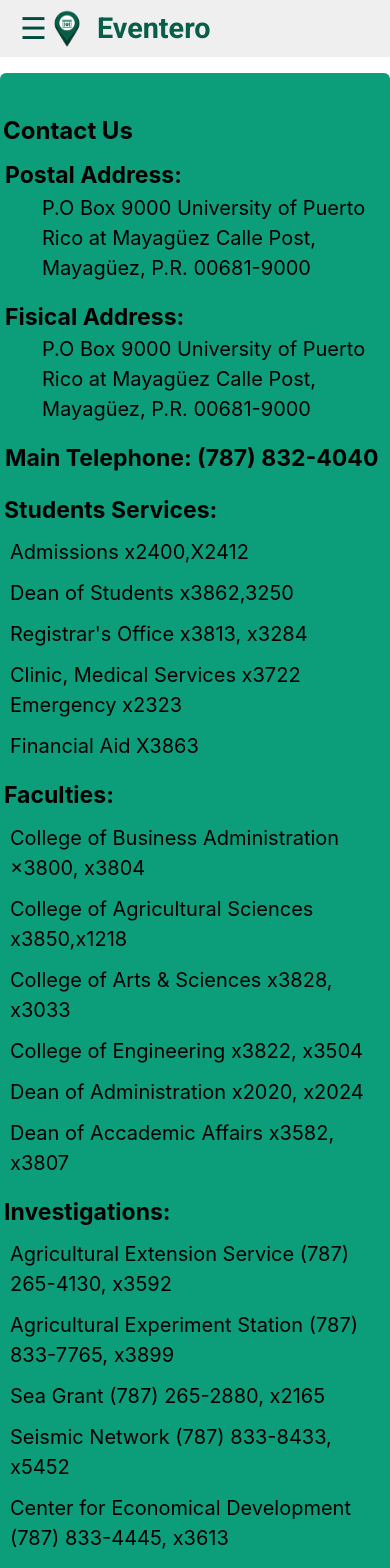
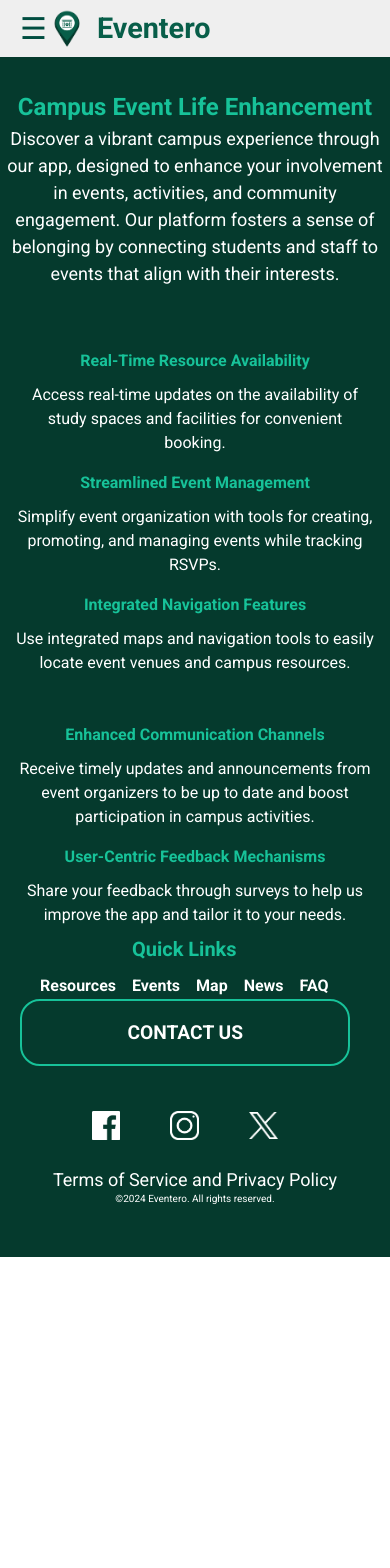
Before and after one commit to uprm-inso4101-2024-2025-s1/semester-project-campus-resource-and-event-management, a Svelte app: page / in a window 390 px wide. Shown: the top 1568 px of the page. After the commit the page ends 1257 px from the top, so only its background shows below. Built offline with nearby package versions, Linux system fonts and the light colour scheme.

Commit message:
re-designed the footer component to match the websites figma design

```diff
--- a/src/components/Footer.svelte
+++ b/src/components/Footer.svelte
@@ -3,41 +3,173 @@
     let facebookLogo = "/images/white-facebook-logo.png";
     let igLogo = "/images/white-insta-logo.png";
     let xLogo = "/images/X_Logo.png";
+    let whiteLogo = "/images/eventero-white-logo.png";
+    import { onMount } from "svelte";
+    let showContacts = false;
+	let dialog;
+	$: if (dialog && showContacts) {
+        dialog.showModal();
+        dialog.scrollTo(0, 0);
+    }
+
 </script>
 
 
 <style>
+	dialog {
+		width: 100%;
+        height: auto;
+        max-width: 65rem;
+        height: 20rem;
+        border-radius: 20px;
+        border: none;
+        padding: 1.3rem;
+        background-color: white;
+        top: 30%;
+        left: 4rem;
+        bottom: 11rem;
+        z-index: 10;
+        overflow: auto;
+        flex-direction: column;
+        animation: zoom-in 0.3s ease-out;
+        position: absolute;
+        box-shadow: 0 4px 8px rgba(0, 0, 0, 0.5);
+	}
+
+    dialog button{
+        background-color: #17C299;
+        color: white;
+        outline: none;
+    }
+    dialog button:hover {
+        background: #138e79;
+    }
+    .dialog-content {
+        height:100%;
+        width:90%;
+        position:fixed;
+    }
+	dialog::backdrop {
+		background: transparent;
+	}
+	dialog > div {
+		padding: 1em;
+        flex-direction: column;
+        justify-content: flex-start;
+	}
+    dialog::-webkit-scrollbar {
+        width: 2em;
+        border-radius: 20px;
+    }
+
+    dialog::-webkit-scrollbar-track {
+        background: transparent;
+        border-radius: 100vw;
+        margin-block: .5em;
+    }
+
+    dialog::-webkit-scrollbar-thumb {
+        background: #17C299;
+        border-radius: 20px;
+        border: .5em solid white;
+    }
+    dialog::-webkit-scrollbar-thumb:hover {
+        background: #138e79;
+
+    }
+    @keyframes zoom-in {
+		from {
+			transform: scale(0.8);
+			opacity: 0;
+		}
+		to {
+			transform: scale(1);
+			opacity: 1;
+		}
+	}
+
+	@keyframes zoom-out {
+		from {
+			transform: scale(1);
+			opacity: 1;
+		}
+		to {
+			transform: scale(0.8);
+			opacity: 0;
+		}
+	}
+	@keyframes fade {
+		from {
+			opacity: 0;
+		}
+		to {
+			opacity: 1;
+		}
+	}
+	button {
+		display: block;
+		background-color: #17C299;
+        color: white;
+        outline: none;
+	}
+
     footer {
+        position: relative;
+        font-family: 'Roboto', sans-serif;
         width: 100%;
-        height: max-content;
-        background-color: #0C9D7A;
-        margin-top: 1rem;
-        padding: 2.5rem 0;
-        border-radius: 6px;
-        box-shadow: 0px 2px 15px 2px white;
+        background-color: #053A2D;
+        padding: 10rem 0 7rem 0;
+        color: white;
+        min-height: 400px;
+    }
+    .footer-container {
+        display: flex;
+        justify-content: space-between;
+        align-items: flex-start;
+        padding: 2rem 0;
     }
     .footer-logo {
         width: 10rem;
         height: auto;
     }
-    p,h2,h3,h4 {
-        color: #000000;
+    p,h3,h4 {
+        color: #17C299;
+    }
+    .contact-button button {
+        position: absolute;
+        top: 4rem;
+        right: 4rem;
+        padding: 20px 50px;
+        font-size: 1.2rem;
+        border: 2px solid #17C299;
+        background-color: transparent;
+        color: white;
+        border-radius: 20px;
+        font-weight: bold;
+        cursor: pointer;
+        display: flex;
+        flex-direction: column;
+        align-items: flex-start;
+        flex: 1;
+        outline: none;
+    }
+
+    .contact-button button:hover {
+        background-color: #17C299;
+        color: black;
     }
     .footer-contactUs {
         display: flex;
         width: 100%;
         justify-content: space-around;
+
     }
     .footer-contactUs-categorias {
-        /* border-radius: 1rem 1rem 1rem 1rem;
-        border-color: black;
-        border-style: solid; */
-        /* box-sizing: border-box; */
         width: 20%;
         height: fit-content;
     }
     a {
-        color: blue;
+        color: #17C299;
         text-decoration: none;
     }
     a:hover {
@@ -60,112 +192,248 @@
         font-size: 20px;
         margin: 0 0 16px 0px;
     }
-    /* .footer-address-h3 {
-        margin: 40px 0px 9px 20px;
-    } */
     .footer-socialMedia {
         width: 100%;
         text-align: center;
     }
-    .footer-socialMedia h4 {
-        margin: 0 0 20px 0;
-        font-size: 20px;
+    .footer-socialMedia {
+        position: absolute;
+        bottom: 4rem;
+        right: 5rem;
+        display: flex;
+        justify-content: flex-end;
+        gap: 50px;
+        align-items: center;
     }
-    .footer-socialMedia-logos {
-        display: flex;
-        justify-content: center;
-        align-items: center;
-        width: 100%;
-        gap: 50px;
-    }
-    .footer-logo {
-        width: 4rem;
+    .footer-socialMedia img {
+        width: 1.8rem;
         height: auto;
     }
 
-    .footer-termsLegal {
-        display: flex;
-        width: 100%;
-        justify-content: center;
-        margin: 20px 0 0 0;
-        text-align: center;
-        align-items: center;
+    .media-logos {
+        width: 3rem;
+        height: auto;
+        max-width: 100%;
     }
 
-    .footer-termsLegal a p {
-        font-size: 25px;
+    .footer-logo {
+        position: absolute;
+        bottom: -0.5rem;
+        left: 5rem;
+        width: 10%;
+        height: auto;
     }
-    .footer-quickLinks {
-        display: flex;
-        width: 100%;
-        justify-content: space-around;
-    }
-    .footer-quickLinks div h3 {
-        margin: 10px 0px 10px -18px;
-    }
-    .footer-addres {
+    .footer-termsLegal {
+        justify-content: center;
+        text-align: center;
+        position: absolute;
+        bottom: 3rem;
         width: 100%;
     }
+    .footer-termsLegal a p {
+        font-size: 18px;
+        color: white;
+    }
+    .footer-rights {
+        justify-content: center;
+        text-align: center;
+        position: absolute;
+        bottom: 2.2rem;
+        width: 100%;
+    }
+    .footer-rights a p {
+        font-size: 10px;
+        color: white;
+    }
 
+    .footer-page-info{
+        margin-left: 4rem;
+        flex-shrink: 0;
+        width: 70%;
+
+    }
+    .footer-top {
+        flex: 1;
+        width: 100%;
+        margin-top: -10rem;
+    }
+
+    .footer-top h2 {
+        margin: 0;
+        color:#17C299;
+    }
+    .footer-top p {
+        color:white;
+        font-size: large;
+    }
+    .footer-bottom {
+        flex: 1;
+        display: flex;
+        gap: 3rem;
+    }
+
+    .footer-column p {
+        color: white;
+        font-size: medium;
+    }
+    .quick-links {
+        display: flex;
+        gap: 2rem;
+        flex: 1;
+        margin-left: 8.8rem;
+        margin-top: -1.8rem;
+    }
+    .quick-links li:hover {
+        font-weight: bold;
+    }
+    .footer-column h5 {
+        font-size: 20px;
+        color:#17C299;
+        margin-bottom: 10px;
+        font-weight: bold;
+    }
+    .footer-column {
+        flex: unset;
+    }
+
+    .footer-column h4 {
+        font-size: 16px;
+        margin-bottom: 10px;
+        font-weight: bold;
+    }
+
+    .footer-column ul {
+        list-style-type: none;
+        padding: 0;
+    }
+
+    .footer-column ul li {
+        margin-bottom: 10px;
+    }
+
+    .footer-column ul li a {
+        color: #ffffff;
+        text-decoration: none;
+    }
 
     /* mobile */
 @media (min-width: 320px) and (max-width: 767px) and (orientation: portrait) {
-        .footer-contactUs {
-            display: block;
+    .footer-logo{
+        display: none;
+    }
+    .footer-page-info {
+        margin: 0 auto;
         width: 100%;
-        }
-        .footer-contactUs-categorias {
-            width: 100%;
-        }
-        .footer-contactUs-categorias h4 {
-            margin: 17px 0px 10px 4px;
-        }
-        h3,p {
-            margin: 0 0 0px 10px;
-        }
-        .footer-socialMedia-logos {
-            justify-content: center;
-        }
-        .footer-logo {
-            width: 4rem;
-            height: auto;
+        padding: 0;
+        text-align: center;
     }
 
-        p {
-            margin: 0 0 11px 10px;
+    .footer-bottom {
+        flex-direction: column;
+        align-items: center;
+        gap: 0px;
+        padding: 0 1rem;
+        position: relative;
+        top: 30px
     }
 
-        h2 {
-            margin: 0px 0px 9px 3px;
+    .quick-links {
+        position: relative;
+        top: 390px;
+        right: 350px;
+        margin: 0 auto;
+        align-self: center;
     }
-        h3 {
-            font-size: 23px;
-            margin: 0 0 0 5px;
+
+    .quick-links ul {
+        font: bold;
+        display: flex;
+        flex-direction: row;
+        justify-content: center;
+        gap : 1rem;
+        font-weight: bold;
     }
-        h4 {
-            font-size: 23px;
+    .footer-column {
+        width: 100%;
+        text-align: center;
+        margin-bottom: 1rem;
     }
-        .footer-termsLegal a p {
-            font-size: 23px;
+
+    .footer-column p {
+        font-size: 1rem;
     }
-        .footer-quickLinks {
-            display: block;
+
+    .footer-socialMedia {
+        top: 63rem;
+        align-self: center;
+        right: 7rem;
+        margin: 0 auto;
     }
-        .footer-quickLinks div h3 {
-            margin: 0 0 0 5px;
+
+    .footer-logo {
+        position: static;
+        margin: 2rem auto;
+        width: 50%;
     }
-        .footer-logo {
-            width: 9vh;
+
+    .contact-button button {
+        bottom: 100px;
+        top: 850px;
+        right: 40px;
+        align-self: center;
+        margin: 0 auto;
+        padding: 20px 105px;
+        white-space: nowrap;
     }
-        .footer-socialMedia h4 {
-            margin: 26px 0px 19px 10px;
+
+    dialog {
+        width: 23.7rem;
+        height: 37rem;
+        border-radius: 20px;
+        border: none;
+        padding: 1.3rem;
+        background-color: white;
+        position: fixed;
+        top: 20rem;
+        left: 1rem;
+        bottom: 11rem;
+        z-index: 10;
+        overflow: auto;
+        flex-direction: column;
+        animation: zoom-in 0.3s ease-out;
+        position: absolute;
+        box-shadow: 0 4px 8px rgba(0, 0, 0, 0.5);
+        overflow-x: hidden;
+	}
+     .footer-contactUs {
+        display: grid;
+        grid-template-columns: 1fr 1fr;
+        grid-template-rows: auto auto;
+        gap: 1rem;
+        justify-items: start;
+        padding: 1rem;
+    }
+
+    .footer-contactUs-categorias {
+        width: auto;
+        margin: 0;
+    }
+    footer{
+        height: 1200px;
     }
 }
 
 </style>
 
 <footer>
-    <h2>Contact Us</h2>
+    <div class="footer-container">
+        <dialog
+	        bind:this={dialog}
+	        on:close={() => (showContacts = false)}
+	        on:click|self={() => dialog.close()}
+            >
+	        <div on:click|stopPropagation>
+		        <slot name="header" class="dialog-content">
                     <h3>Postal Address:</h3>
                         <p id="footer-address">P.O Box 9000 University of Puerto Rico at Mayagüez Calle Post, Mayagüez, P.R. 00681-9000</p>
                     <h3>Fisical Address:</h3>
@@ -217,40 +485,80 @@
                             </div>
                         </div>
                     </div>
+                </slot>
+                <button autofocus on:click={() => dialog.close()}>Close</button>
+	        </div>
+        </dialog>
+        <div class="footer-page-info">
+            <div class="footer-top">
+                <h2>Campus Event Life Enhancement</h2>
+                <p>Discover a vibrant campus experience through our app,
+                    designed to enhance your involvement in events, activities, and community engagement.
+                    Our platform fosters a sense of belonging by connecting students and staff to events that
+                    align with their interests.</p>
+              </div>
 
-    <div class="footer-quickLinks">
-        <div>
-            <h3>Resources:</h3>
-            <p>Link <a href="https://www.uprm.edu/area-e/resources/">here</a></p>
+              <div class="footer-bottom">
+                <div class="footer-column">
+                  <h4>Real-Time Resource Availability</h4>
+                  <p>Access real-time updates on the availability of study spaces and facilities for convenient booking.</p>
+
+                  <h4>Streamlined Event Management</h4>
+                  <p>Simplify event organization with tools for creating, promoting, and managing events while tracking RSVPs.</p>
+
+                  <h4>Integrated Navigation Features</h4>
+                  <p>Use integrated maps and navigation tools to easily locate event venues and campus resources.</p>
                 </div>
-        <div>
-            <h3>Events:</h3>
-            <p>Link <a href="https://www.uprm.edu/portada/">here</a></p>
-        </div>
-        <div>
-            <h3>Map:</h3>
-            <p>Link <a href="https://uprm.edu/portales/mapa/">here</a></p>
-        </div>
-        <div>
-            <h3>News:</h3>
-            <p>Link <a href="https://www.uprm.edu/portada/noticias/">here</a></p>
-        </div>
-        <div>
-            <h3>FAQ:</h3>
-            <p>Link <a href="https://www.uprm.edu/placement/inicio/faq/">here</a></p>
+
+                <div class="footer-column">
+                  <h4>Enhanced Communication Channels</h4>
+                  <p>Receive timely updates and announcements from event organizers to be up to date and boost participation in campus activities.</p>
+
+                  <h4>User-Centric Feedback Mechanisms</h4>
+                  <p>Share your feedback through surveys to help us improve the app and tailor it to your needs.</p>
                 </div>
               </div>
 
-    <div class="footer-socialMedia">
-        <h4>Social Media:</h4>
-        <div class="footer-socialMedia-logos">
-            <a href="https://www.facebook.com/RecintoUniversitariodeMayaguez/?locale=es_LA"><img src={facebookLogo} alt = "facebook" class="footer-logo footer-logo-facebook"></a>
-            <a href="https://www.instagram.com/uprmayaguez/"><img src={igLogo} alt = "ig" class="footer-logo footer-logo-facebook"></a>
-            <a href="https://x.com/uprm?lang=es"><img src={xLogo} alt = "x" class="footer-logo footer-logo-facebook"></a>
+        </div>
+        <div class="contact-button">
+            <button on:click={() => (showContacts = true)}>CONTACT US</button>
+        </div>
+        <div class="quick-links">
+            <div class="footer-column">
+                <h5>Quick Links</h5>
+                <ul>
+                    <li><a href="#">Resources</a></li>
+                    <li><a href="#">Events</a></li>
+                    <li><a href="#">Map</a></li>
+                    <li><a href="#">News</a></li>
+                    <li><a href="#">FAQ</a></li>
+                </ul>
             </div>
         </div>
 
         <div class="footer-termsLegal">
-        <a href="https://www.uprm.edu/portales/terminos-y-condiciones-de-uso/"><p  class="footer-terms" >Terms of Service  and Privacy Policy</p></a>
+            <a href="https://www.uprm.edu/portales/terminos-y-condiciones-de-uso/">
+                <p>Terms of Service and Privacy Policy</p>
+            </a>
         </div>
+        <div class="footer-rights">
+            <a href="https://www.uprm.edu/portales/terminos-y-condiciones-de-uso/">
+                <p>©2024 Eventero. All rights reserved.</p>
+            </a>
+        </div>
+
+        <div class="footer-socialMedia">
+            <a href="https://www.facebook.com/RecintoUniversitariodeMayaguez/?locale=es_LA">
+                <img src={facebookLogo} alt="facebook" class="media-logos">
+            </a>
+            <a href="https://www.instagram.com/uprmayaguez/">
+                <img src={igLogo} alt="ig" class="media-logos">
+            </a>
+            <a href="https://x.com/uprm?lang=es">
+                <img src={xLogo} alt="x" class="media-logos">
+            </a>
+        </div>
+        <img src={whiteLogo} alt="whiteLogo" class="footer-logo">
+    </div>
+
 </footer>
```
Also changed, not shown: public/images/eventero-white-logo.png (added). Lines whose indentation alone changed are shown as unchanged.
